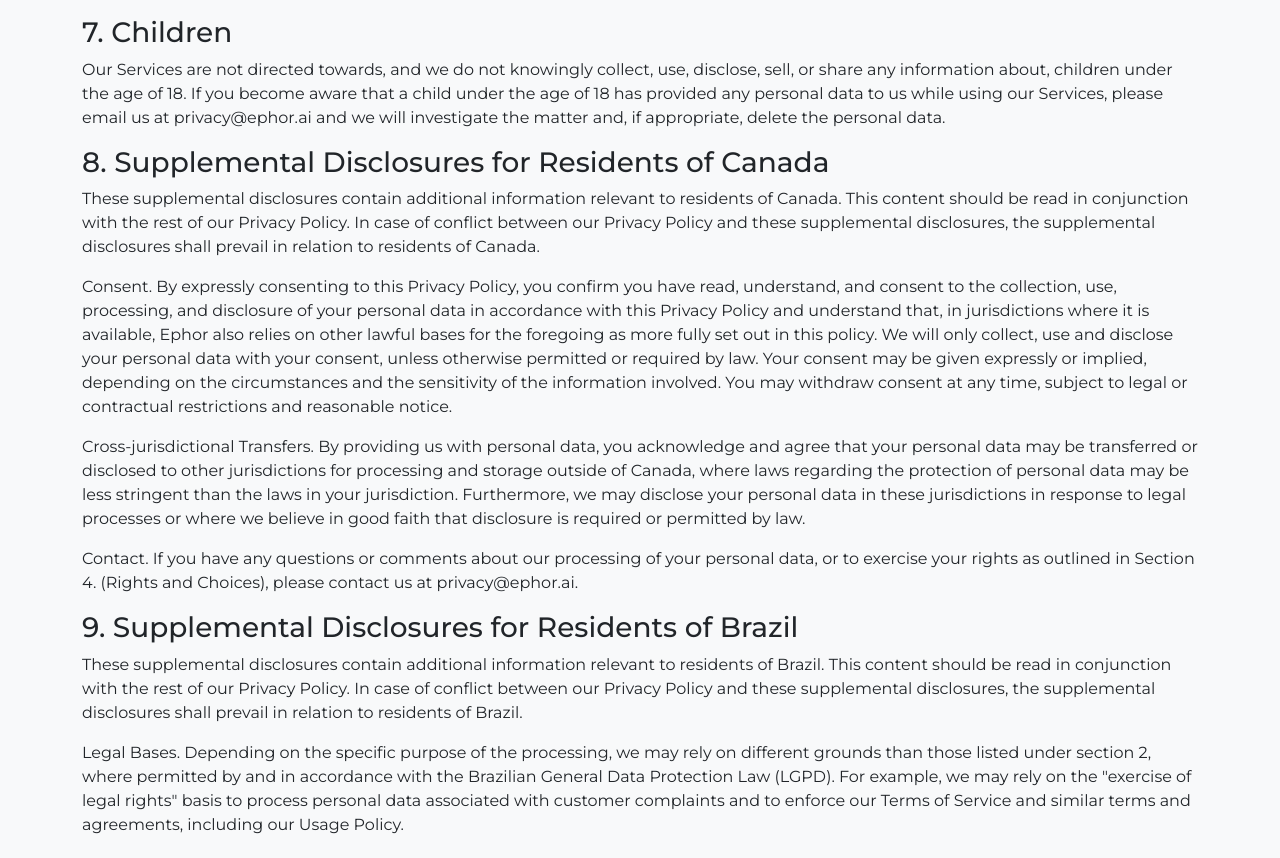
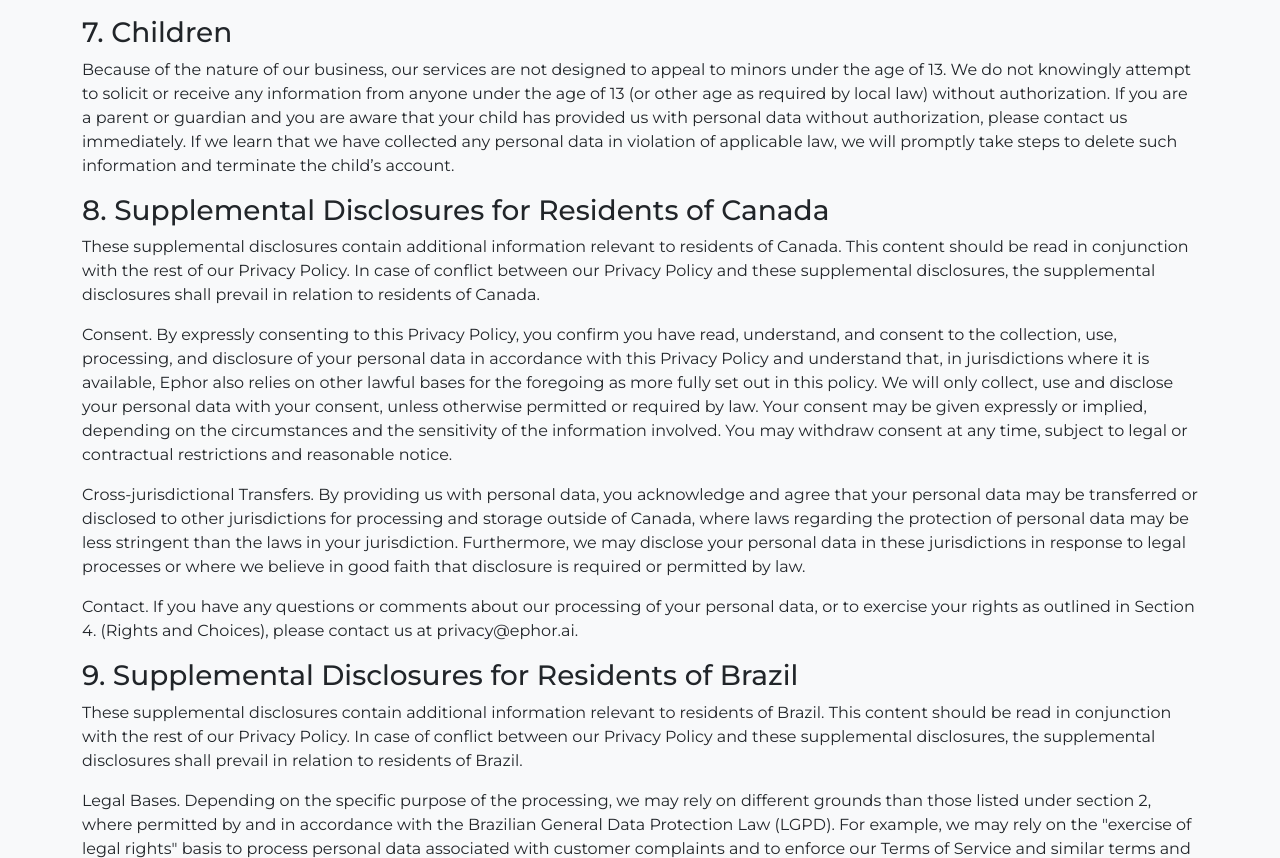
Before and after one commit to sghahary-trilogy/Ephor-Marketing-oAuth, a plain HTML site: page ephor-privacy-policy.html in a window 1280 px wide. Shown: the part 6918-7776 px from the top of the page. Drawn offline with Linux system fonts and the light colour scheme.

Commit message:
privacy policy updated

```diff
--- a/ephor-privacy-policy.html
+++ b/ephor-privacy-policy.html
@@ -307,7 +307,7 @@
                         </ul>
 
                         <h3>7. Children</h3>
-                        <p>Our Services are not directed towards, and we do not knowingly collect, use, disclose, sell, or share any information about, children under the age of 18. If you become aware that a child under the age of 18 has provided any personal data to us while using our Services, please email us at privacy@ephor.ai and we will investigate the matter and, if appropriate, delete the personal data.</p>
+                        <p>Because of the nature of our business, our services are not designed to appeal to minors under the age of 13. We do not knowingly attempt to solicit or receive any information from anyone under the age of 13 (or other age as required by local law) without authorization.  If you are a parent or guardian and you are aware that your child has provided us with personal data without authorization, please contact us immediately. If we learn that we have collected any personal data in violation of applicable law, we will promptly take steps to delete such information and terminate the child’s account.</p>
 
                         <h3>8. Supplemental Disclosures for Residents of Canada</h3>
                         <p>These supplemental disclosures contain additional information relevant to residents of Canada. This content should be read in conjunction with the rest of our Privacy Policy. In case of conflict between our Privacy Policy and these supplemental disclosures, the supplemental disclosures shall prevail in relation to residents of Canada.</p>
```
